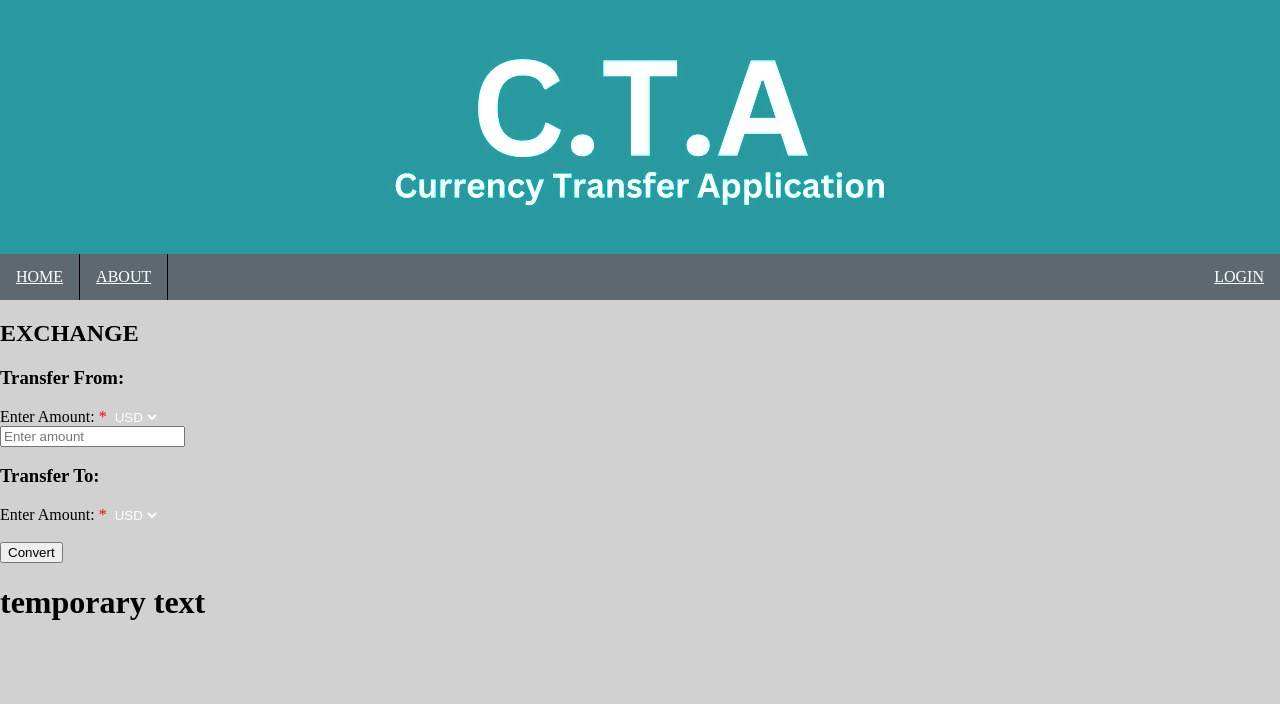
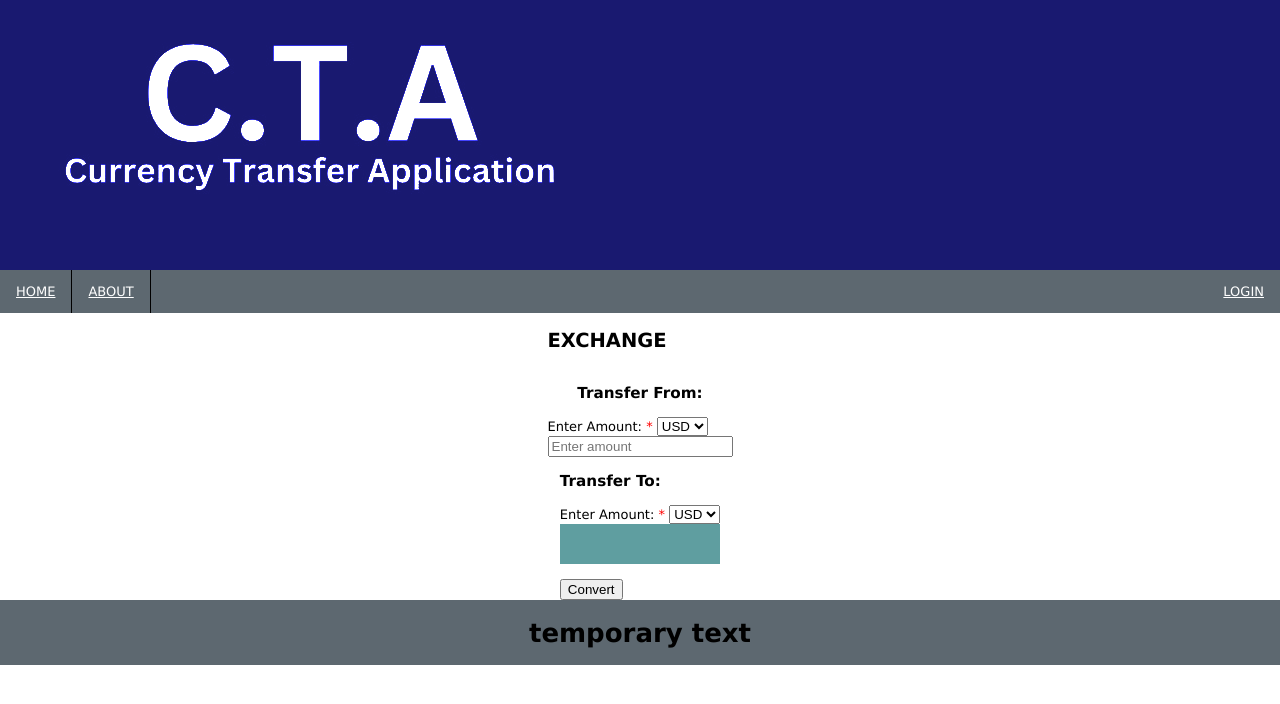
Before and after one commit to MrDudZs/SEM2-CTA, a PHP site: page /exchange.php in a window 1280 px wide. Shown: the top 704 px of the page. Run offline with PHP 8.4, Linux system fonts and the light colour scheme.

Commit message:
Update desktop.css

```diff
--- a/css/desktop.css
+++ b/css/desktop.css
@@ -1,25 +1,21 @@
-/*Main*/
+/*MAIN*/
+
 body {
-    margin: 0%;
-    background-color: #D1D1D1;
-
-
+    font-family: Verdana, Geneva, Tahoma, sans-serif;
+    font-size: 13px;
+    margin: 0;
 }
 
-.container {
-    font-family: Georgia, 'Times New Roman', Times, serif;
+.header-mn {
+    margin: 0;
+    background-color: midnightblue;
+    height: 250px;
+    padding: 10px;
+    color: white;
 }
 
-.desk-header {
-    background-color: #28999f;
-    margin: 0%;
-    padding: 25px;
-
-    display: flex;
-    flex-wrap: nowrap;
-    flex-direction: row;
-    justify-content: center;
-    align-items: center;
+.header-mn a {
+    color: white;
 }
 
 .desk-logo {
@@ -27,7 +23,93 @@ body {
     background-image: none;
     object-fit: contain;
     mix-blend-mode: color-dodge;
+    image-resolution: 40px;
 }
+
+/*Footer*/
+footer{
+    display: flex;
+    flex-direction: row;
+    justify-content: center;
+    align-items: center;
+    flex-wrap: wrap;
+    background-color: #5d6870;
+    margin: 0 auto;
+}
+
+/* LOGIN PAGE */
+
+.loginContent {
+    margin: 0px auto;
+
+    background-color: white;
+    display: flex;
+    flex-direction: column;
+    flex-wrap: nowrap;
+    justify-content: center;
+    align-items: center;
+
+    text-align: center;
+}
+
+.registerContent {
+    text-align: center;
+}
+
+
+.input {
+    border-radius: 5px;
+    border: solid thin #aaa;
+    padding: 10px;
+    margin: 4px;
+    display: flex;
+}
+
+.button {
+    border-radius: 5px;
+    border: solid thin #aaa;
+    padding: 10px;
+    margin: 4px;
+
+    cursor: pointer;
+}
+
+/*Exchange*/
+.exchange-cont-mn{
+    display: flex;
+    flex-direction: column;
+    flex-wrap: nowrap;
+    align-items: center;
+}
+
+.warn:hover + .warn-hide{
+    display: flex;
+    flex-direction: row;
+    color: red;
+}
+
+.result-cont{
+    background-color: cadetblue;
+    margin: 0 auto;
+    padding: 20px 20px;
+    font-size: 16px;
+}
+.warn-hide{
+    display: none;
+}
+/*Sign up*/
+.signup-content {
+    margin: 0px auto;
+
+    background-color: white;
+    display: flex;
+    flex-direction: column;
+    flex-wrap: nowrap;
+    justify-content: center;
+    align-items: center;
+}
+
+/*NAV BAR*/
 
 .top-nav {
     background-color: #5d6870;
@@ -68,62 +150,3 @@ li:hover:not(.active) {
 .active {
     background-color: lightskyblue;
 }
-
-select{
-    background-color: transparent;
-    color: white;
-    border: transparent;
-    border-radius: 25px;
-    text-decoration:solid;
-}
-
-/* Functional */
-.input-box{
-    display: flex;
-}
-
-/* Index */
-
-
-/* exchange */
-.exchange-cent-cont {
-    background-color: #5d6870;
-    display: flex;
-    justify-content: center;
-    align-items: center;
-    flex-direction: column;
-
-    max-width: 500px;
-    min-width: 500px;
-    margin: 0 auto;
-    padding: 5px;
-    padding-bottom: 500px;
-}
-
-.exchange-cent-hd {
-    text-decoration: underline;
-}
-
-.exchange-cent-input-mn{
-    display: flex;
-
-    text-decoration: underline;
-
-}
-
-.exchange-cent-input-box{
-    display: flex;
-    flex-direction: column;
-    text-align: center;
-}
-
-
-/* LOGIN */
-.login-container-mn {
-    display: flex;
-
-    background-color: #5d6870;
-    max-width: 500px;
-    min-width: 500px;
-    margin: 0 auto;
-}
```
